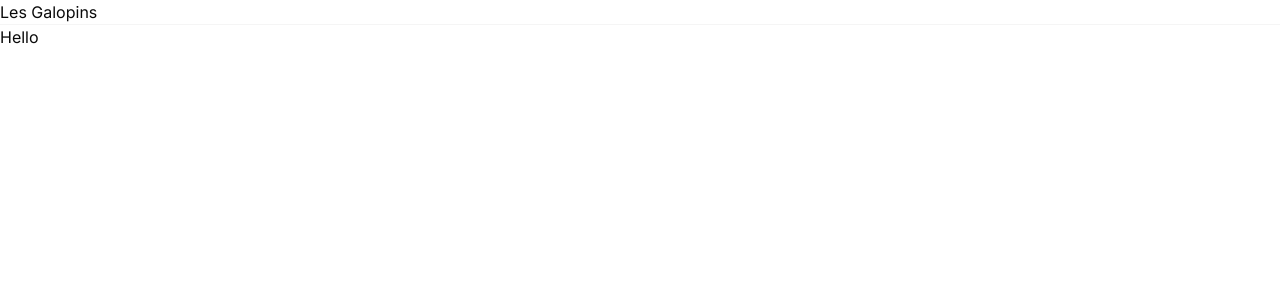
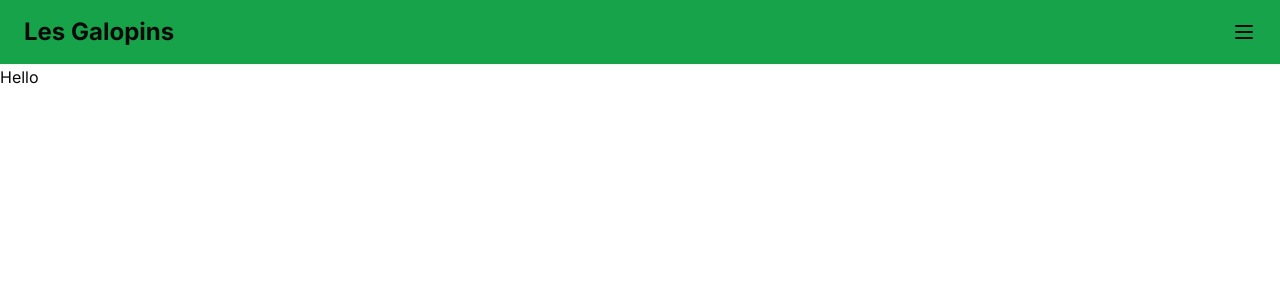
Before and after one commit to SebastienLaurentt/Galopins-Next-V2, a Next.js app: page / in a window 1280 px wide. Shown: the top 300 px of the page. Built offline with nearby package versions, Linux system fonts and the light colour scheme.

Commit message:
create burger menu

```diff
--- a/app/layout.tsx
+++ b/app/layout.tsx
@@ -1,5 +1,5 @@
 import { ThemeProvider } from "@/src/theme/ThemeProvider";
-import { Header } from "@/src/theme/features/layout/Header";
+import { Header } from "@/src/features/layout/Header/Header";
 import clsx from "clsx";
 import type { Metadata } from "next";
 import { Inter } from "next/font/google";
--- a/package.json
+++ b/package.json
@@ -26,6 +26,7 @@
     "date-fns": "^3.3.1",
     "embla-carousel-react": "^8.0.0-rc20",
     "lucide-preact": "^0.315.0",
+    "lucide-react": "^0.316.0",
     "next": "14.1.0",
     "next-themes": "^0.2.1",
     "react": "^18",
--- /dev/null
+++ b/src/features/layout/Header/BurgerMenu.tsx
@@ -0,0 +1,83 @@
+import { Menu, X } from "lucide-react";
+import Link from "next/link";
+import { Dispatch, SetStateAction } from "react";
+
+interface IBurgerMenu {
+  isOpen: boolean;
+  setIsOpen: Dispatch<SetStateAction<boolean>>;
+}
+
+interface IMenuItem {
+  name: string;
+  slug: string;
+}
+
+const menuItems = [
+  {
+    name: "Accueil",
+    slug: "/",
+  },
+  {
+    name: "Le club",
+    slug: "/club",
+  },
+  {
+    name: "Les parcours",
+    slug: "/parcours",
+  },
+  {
+    name: "Nos Photos",
+    slug: "/photos",
+  },
+  {
+    name: "Nous rejoindre",
+    slug: "/rejoindre",
+  },
+];
+
+export default function BurgerMenu({ isOpen, setIsOpen }: IBurgerMenu) {
+  return (
+    <>
+      {/* Button Burger Menu */}
+      <button
+        className=""
+        onClick={() => setIsOpen(true)}
+        aria-label="Ouvrir le menu mobile"
+      >
+        <Menu  />
+      </button>
+
+      <nav
+        className={`flex-col top-0 w-full fixed bg-cyan-500 text-center transition-all duration-500 ease-in-out  ${
+          isOpen ? "left-0" : "left-full"
+        }`}
+      >
+        {/* Close button */}
+        <X
+          className="ml-auto mr-6 mt-4"
+          onClick={() => setIsOpen(false)}
+          aria-label="Fermer le menu mobile"
+        />
+
+        <div className="">
+          {/* Headline */}
+
+          {/* Menu */}
+          <ul className="flex flex-col gap-4 p-4 min-h-screen font-bold ">
+            {menuItems.map((item: IMenuItem, key) => (
+              <li key={key} >
+                <Link
+                  href={item.slug}
+                  className=""
+                  onClick={() => setIsOpen(false)}
+                >
+                  {item.name}
+                </Link>
+              </li>
+            ))}
+          </ul>
+        </div>
+      </nav>
+    </>
+  );
+}
--- /dev/null
+++ b/src/features/layout/Header/Header.tsx
@@ -0,0 +1,19 @@
+'use client'
+
+import { DropdownMenu } from "@radix-ui/react-dropdown-menu"
+import BurgerMenu from "./BurgerMenu"
+import { useState } from "react";
+
+export const Header = () => {
+
+  const [isOpen, setIsOpen] = useState(false);
+
+  return (
+    <header className='border-b border-b-accent '>
+      <div className="flex items-center px-6 py-4 justify-between bg-green-600">
+        <h2 className="text-2xl font-bold"> Les Galopins </h2>
+        <BurgerMenu isOpen={isOpen} setIsOpen={setIsOpen} />
+      </div>
+    </header>
+  )
+}
--- a/src/theme/features/layout/Header.tsx
+++ /dev/null
@@ -1,13 +0,0 @@
-'use client'
-
-import { DropdownMenu } from "@radix-ui/react-dropdown-menu"
-
-export const Header = () => {
-  return (
-    <header className='border-b border-b-accent'>
-      <div className="">
-        <h2> Les Galopins </h2>
-      </div>
-    </header>
-  )
-}
```
Also changed, not shown: 1 other file (tests, documents, lock files or other folders).
